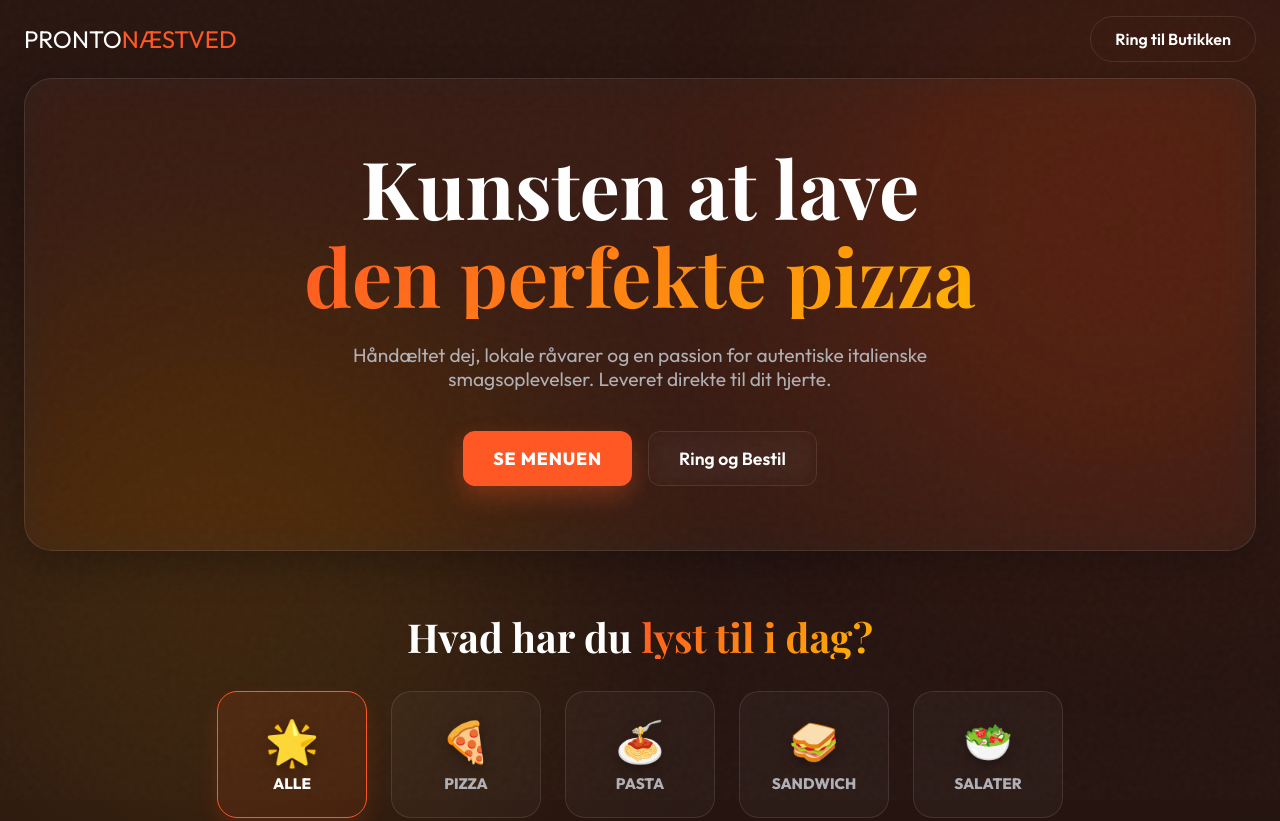
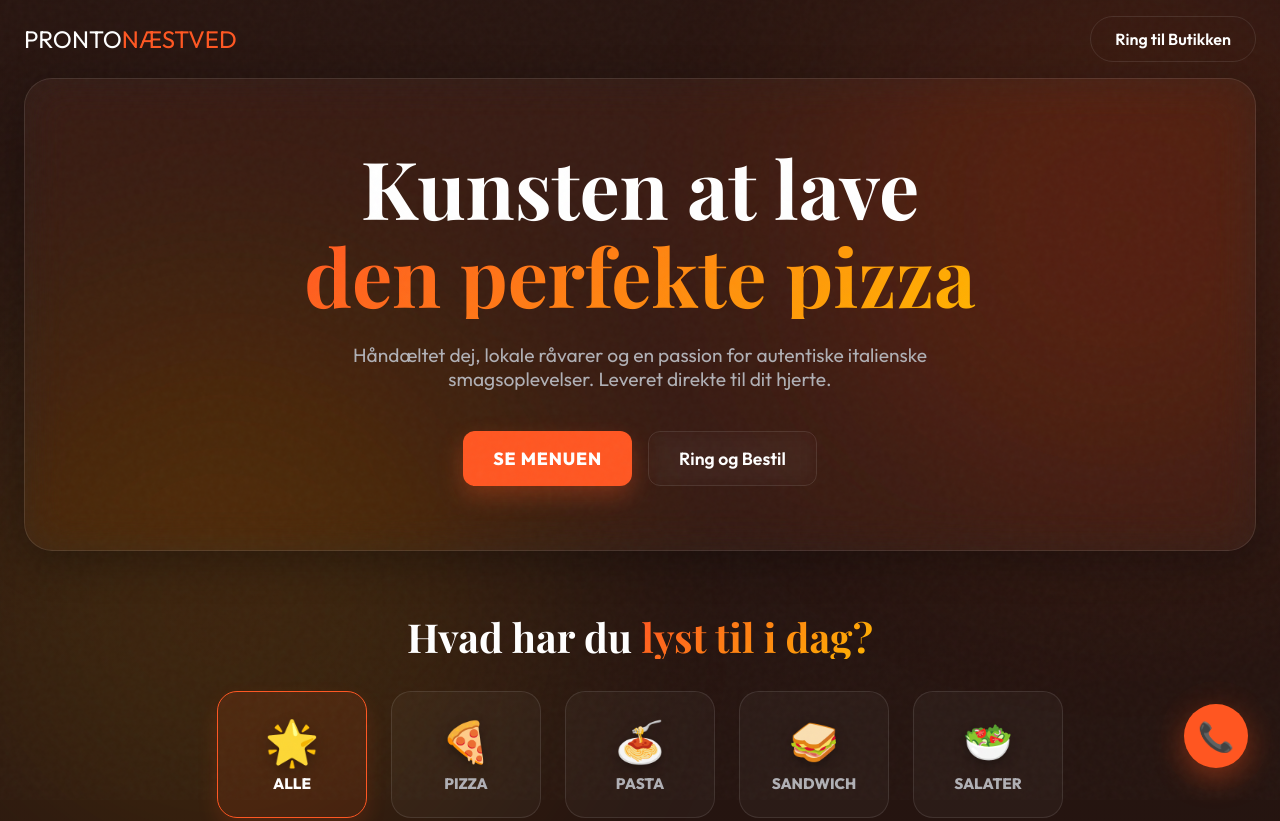
Before and after one commit to adiliqbal96/Prontonaestved, a website built with Vite: page index.html in a window 1280 px wide. Shown: the top 821 px of the page. Built offline with nearby package versions, Linux system fonts and the light colour scheme; a web font is replaced by a local one.

Commit message:
Add floating call button with animation

```diff
--- a/index.html
+++ b/index.html
@@ -158,6 +158,12 @@
 
 
 
+
+    <!-- Floating Call Button -->
+    <a href="tel:+4555733532" class="call-trigger reveal" aria-label="Ring og Bestil" style="animation-delay: 1s;">
+      <span style="font-size: 1.8rem; animation: wobble 2s infinite;">📞</span>
+    </a>
+
     <!-- Customization Modal -->
     <div id="custom-modal" class="modal-overlay">
       <div class="modal-content glass-panel" style="background: rgba(10, 10, 11, 0.95);">
--- a/src/style.css
+++ b/src/style.css
@@ -274,6 +274,84 @@ h4 {
 
 
 
+/* Floating Elements */
+.call-trigger {
+  position: fixed;
+  bottom: 2rem;
+  right: 2rem;
+  width: 64px;
+  height: 64px;
+  background: var(--primary);
+  color: white;
+  border-radius: 50%;
+  display: flex;
+  align-items: center;
+  justify-content: center;
+  box-shadow: 0 10px 30px rgba(255, 87, 34, 0.4);
+  cursor: pointer;
+  z-index: 1000;
+  transition: all 0.3s cubic-bezier(0.2, 0.8, 0.2, 1);
+  text-decoration: none;
+}
+
+.call-trigger:hover {
+  transform: translateY(-5px) scale(1.05);
+  background: var(--primary-light);
+  box-shadow: 0 15px 40px rgba(255, 87, 34, 0.6);
+}
+
+.call-trigger::before {
+  content: '';
+  position: absolute;
+  inset: -5px;
+  border-radius: 50%;
+  background: var(--primary);
+  opacity: 0.4;
+  z-index: -1;
+  animation: pulse-ring 2s cubic-bezier(0.2, 0.8, 0.2, 1) infinite;
+}
+
+@keyframes pulse-ring {
+  0% {
+    transform: scale(0.8);
+    opacity: 0.5;
+  }
+
+  80%,
+  100% {
+    transform: scale(1.5);
+    opacity: 0;
+  }
+}
+
+@keyframes wobble {
+
+  0%,
+  100% {
+    transform: rotate(0deg);
+  }
+
+  15% {
+    transform: rotate(-15deg);
+  }
+
+  30% {
+    transform: rotate(10deg);
+  }
+
+  45% {
+    transform: rotate(-10deg);
+  }
+
+  60% {
+    transform: rotate(5deg);
+  }
+
+  75% {
+    transform: rotate(-5deg);
+  }
+}
+
 /* Navigation & Footer */
 nav {
   display: flex;
```
